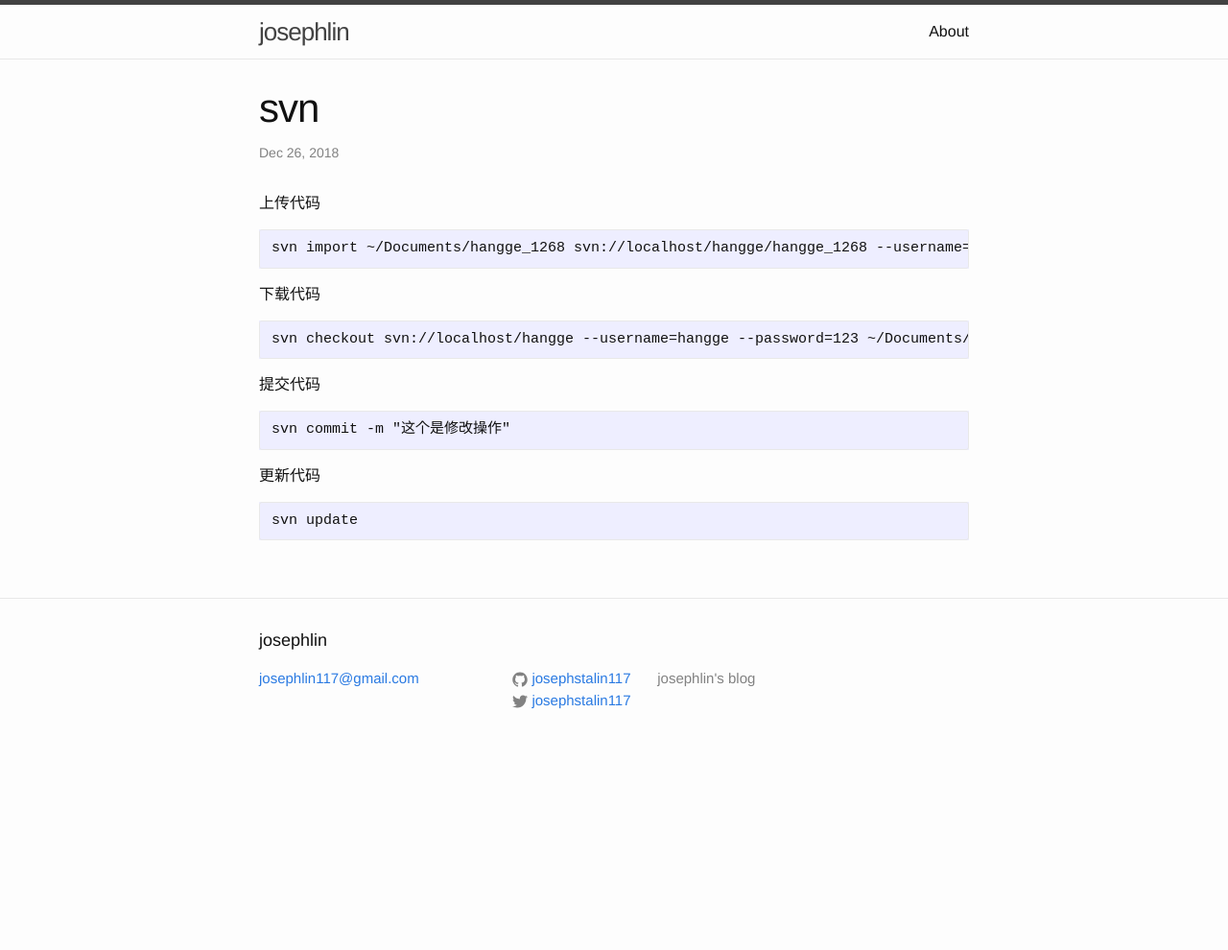
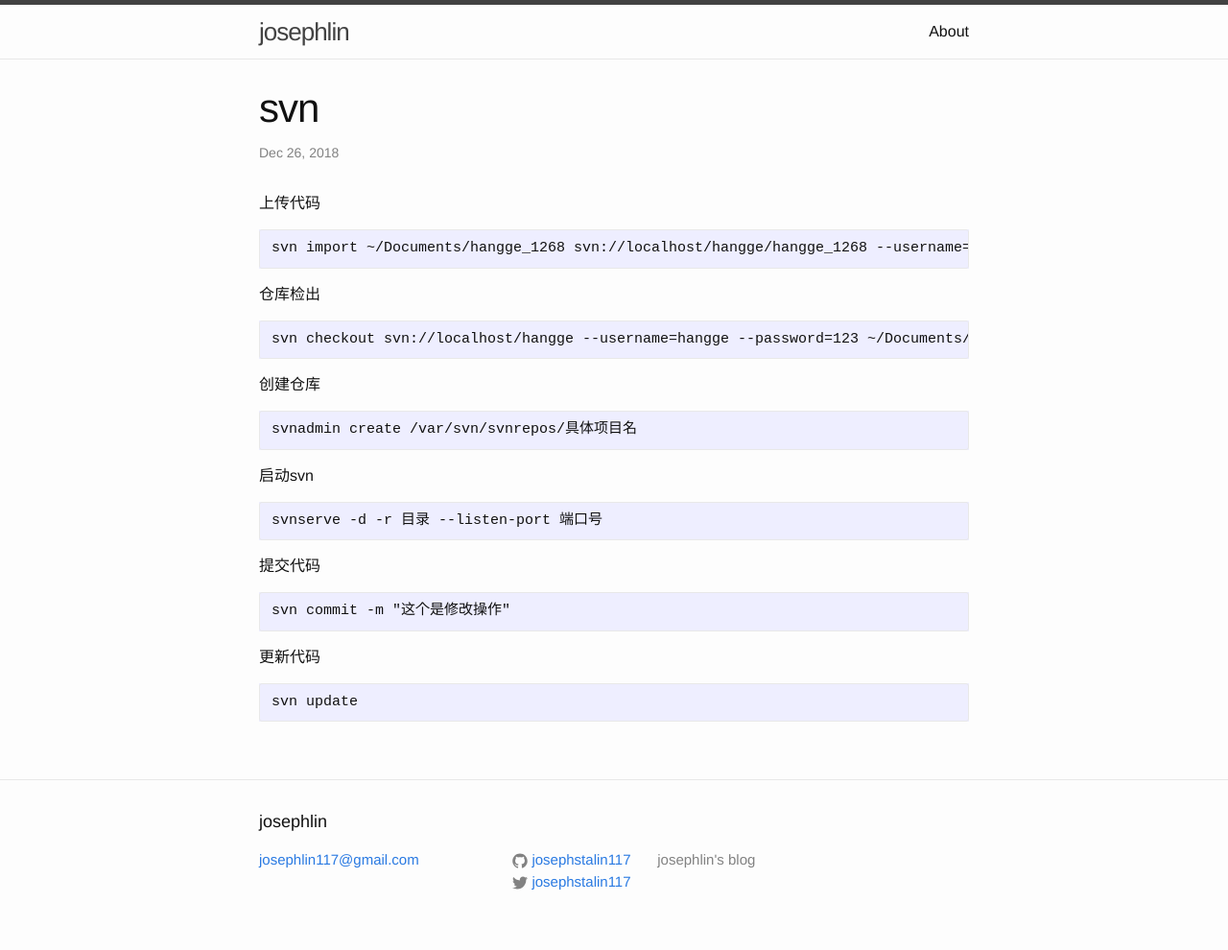
Before and after one commit to josephstalin117/josephstalin117.github.io, a Jekyll site: the page built from _posts/2018-12-26-svn.markdown, in a window 1280 px wide. Shown: the whole page at 96% size. Built offline with Jekyll 4.4.1, drawn with Linux system fonts in a browser that asks for light colours; before the commit the page ends 900 px from its top, so only the background shows below that.

Commit message:
udpate svnserve

````diff
--- a/_posts/2018-12-26-svn.markdown
+++ b/_posts/2018-12-26-svn.markdown
@@ -10,9 +10,19 @@ categories: command
 svn import ~/Documents/hangge_1268 svn://localhost/hangge/hangge_1268 --username=hangge --password=123 -m "这个是注释"
 ```
 
-下载代码
+仓库检出
 ```
 svn checkout svn://localhost/hangge --username=hangge --password=123 ~/Documents/hangge
+```
+
+创建仓库
+```
+svnadmin create /var/svn/svnrepos/具体项目名
+```
+
+启动svn
+```
+svnserve -d -r 目录 --listen-port 端口号
 ```
 
 提交代码
````
